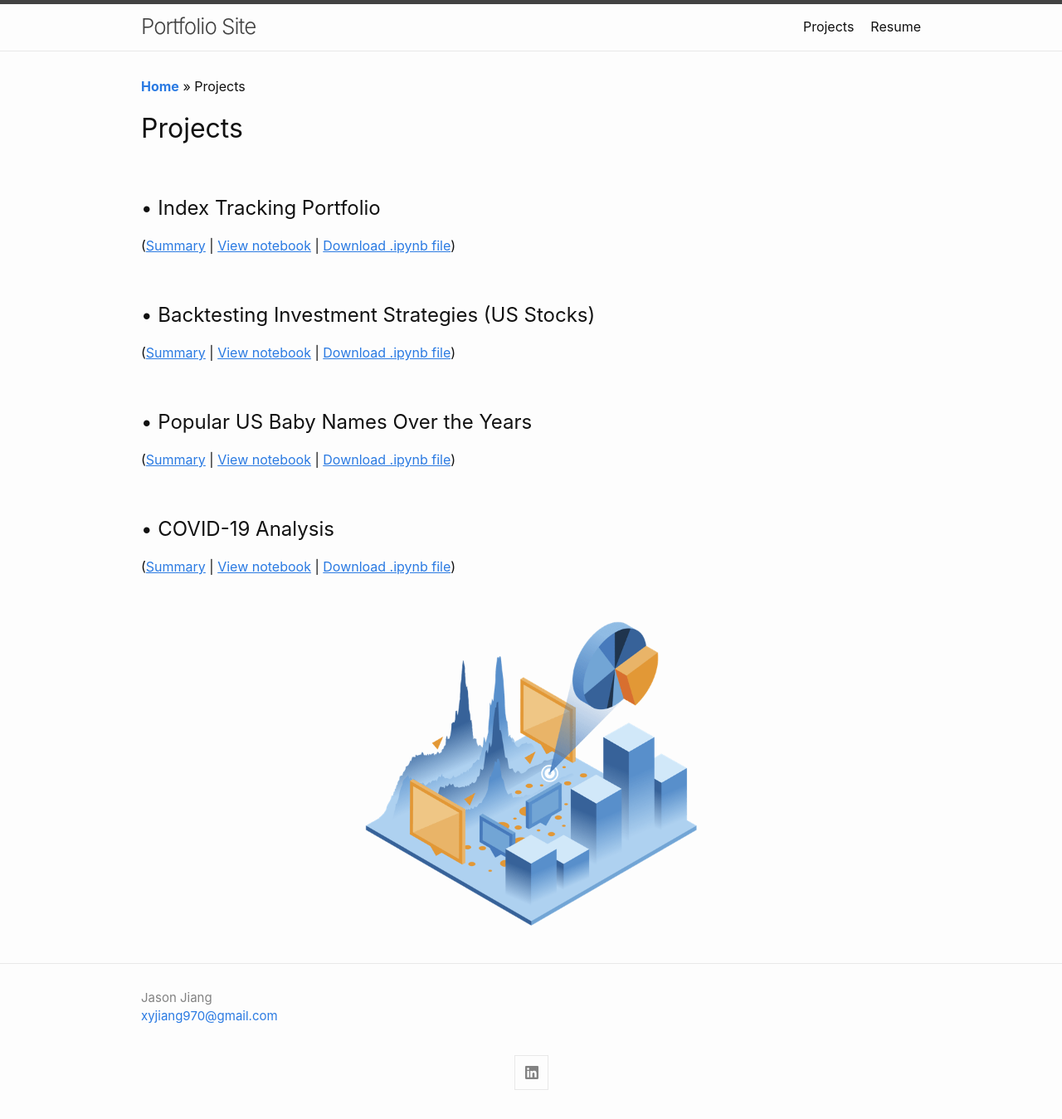
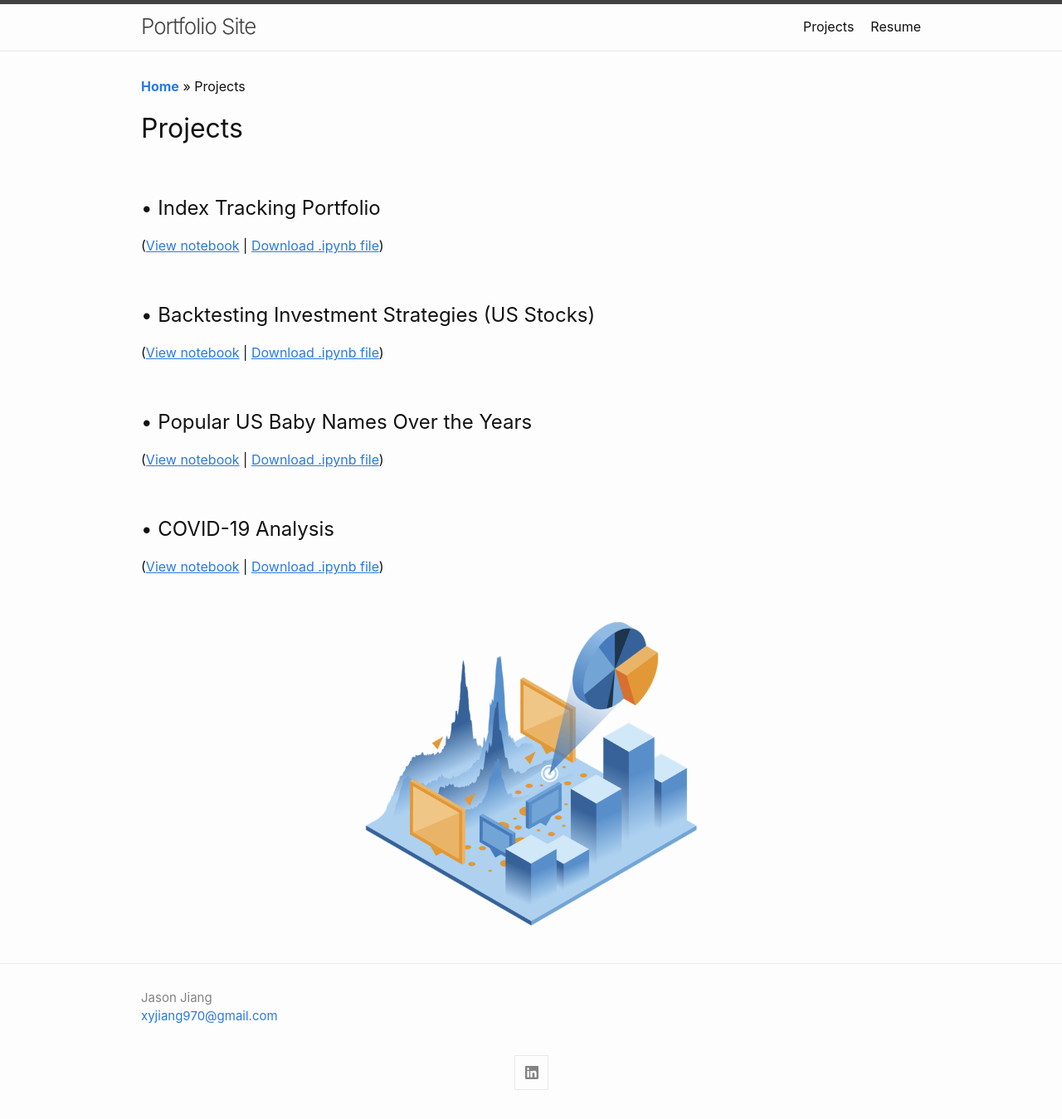
Before and after one commit to xyjiang970/xyjiang970.github.io, a Jekyll site: the page built from projects/projects_home.md, in a window 1280 px wide. Shown: the whole page at 83% size. Built offline with Jekyll 4.4.1, drawn with Linux system fonts in a browser that asks for light colours.

Commit message:
Update projects_home.md

```diff
--- a/projects/projects_home.md
+++ b/projects/projects_home.md
@@ -10,22 +10,22 @@
 <br>
 
 ## • Index Tracking Portfolio
-(<a href="#"><u>Summary</u></a> \| <a href="#" target="_blank"><u>View notebook</u></a> \| <a href="#"><u>Download .ipynb file</u></a>)
+(<a href="#" target="_blank"><u>View notebook</u></a> \| <a href="#"><u>Download .ipynb file</u></a>)
 
 <br>
 
 ## • Backtesting Investment Strategies (US Stocks)
-(<a href="#"><u>Summary</u></a> \| <a href="#" target="_blank"><u>View notebook</u></a> \| <a href="#"><u>Download .ipynb file</u></a>)
+(<a href="#" target="_blank"><u>View notebook</u></a> \| <a href="#"><u>Download .ipynb file</u></a>)
 
 <br>
 
 ## • Popular US Baby Names Over the Years
-(<a href="#"><u>Summary</u></a> \| <a href="#" target="_blank"><u>View notebook</u></a> \| <a href="#"><u>Download .ipynb file</u></a>)
+(<a href="#" target="_blank"><u>View notebook</u></a> \| <a href="#"><u>Download .ipynb file</u></a>)
 
 <br>
 
 ## • COVID-19 Analysis
-(<a href="#"><u>Summary</u></a> \| <a href="https://nbviewer.jupyter.org/github/xyjiang970/_notebooks/blob/main/Covid-data-analysis.ipynb" target="_blank"><u>View notebook</u></a> \| <a href="https://xyjiang970.github.io/_notebooks/Covid-data-analysis.ipynb"><u>Download .ipynb file</u></a>)
+(<a href="https://nbviewer.jupyter.org/github/xyjiang970/_notebooks/blob/main/Covid-data-analysis.ipynb" target="_blank"><u>View notebook</u></a> \| <a href="https://xyjiang970.github.io/_notebooks/Covid-data-analysis.ipynb"><u>Download .ipynb file</u></a>)
 
 <br>
 
```
